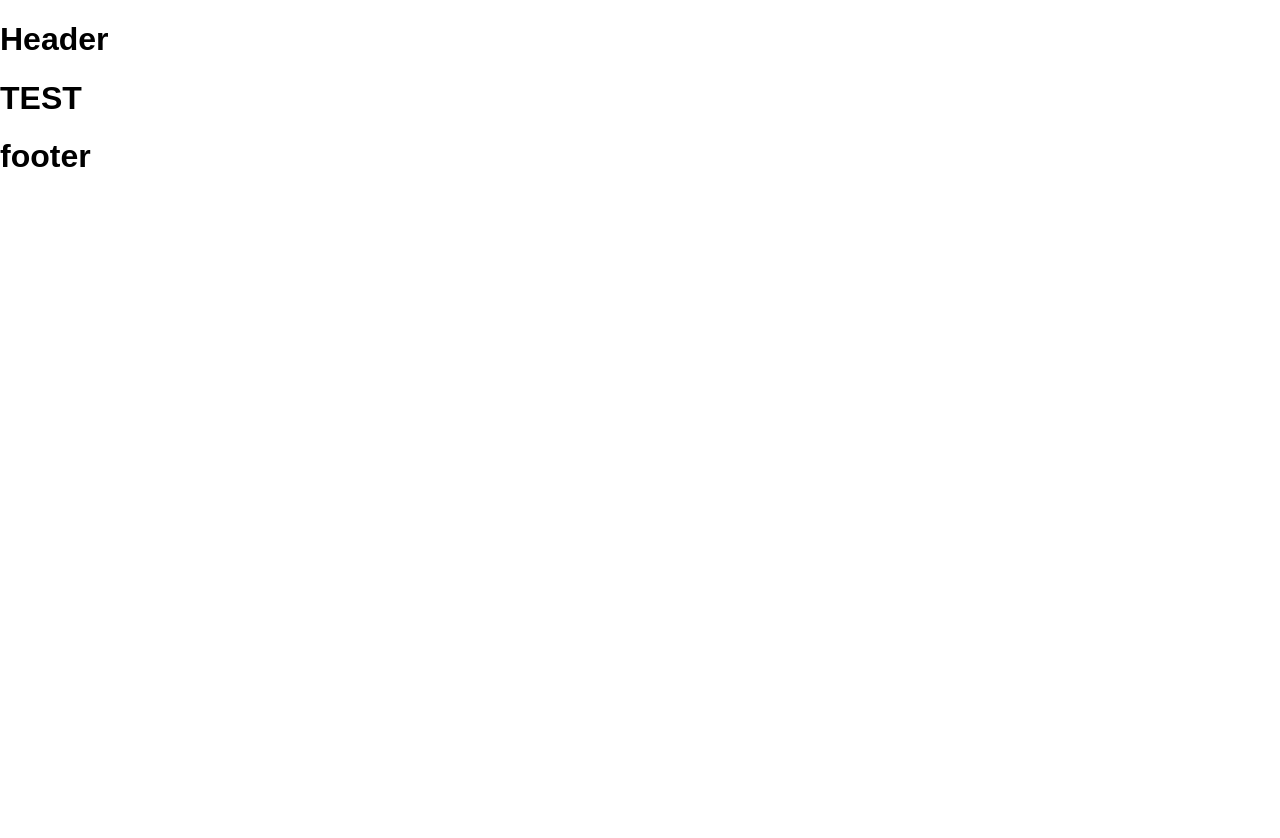
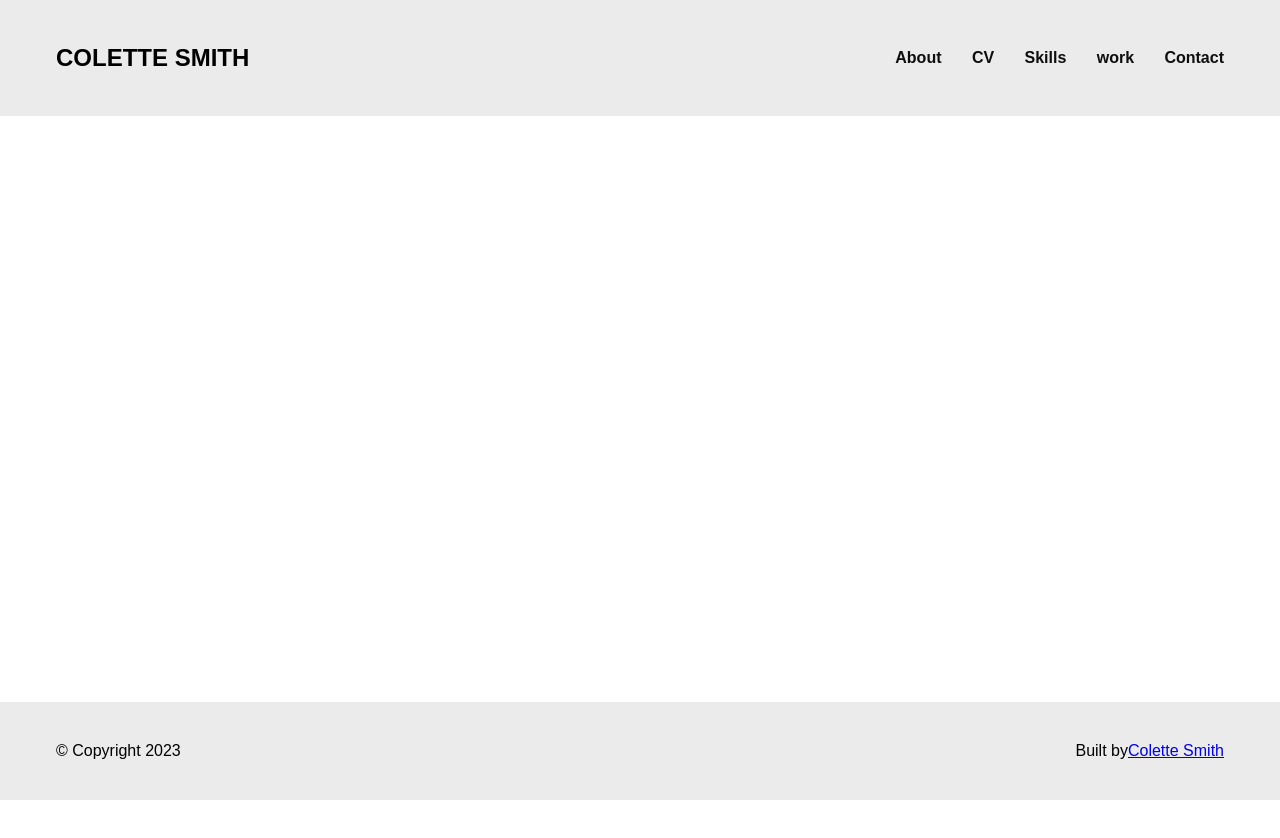
Before and after one commit to Letwah/colette-portfolio, a React (Vite) app: page / in a window 1280 px wide. Shown: the top 838 px of the page. Built offline with nearby package versions, Linux system fonts and the light colour scheme.

Commit message:
basic structure +styles

```diff
--- a/src/App.jsx
+++ b/src/App.jsx
@@ -3,12 +3,13 @@ import React from "react";
 import "./app.css";
 import Header from "./components/Header";
 import Footer from "./components/Footer";
+import Body from "./components/Body";
 
 const App = () => {
   return (
     <>
       <Header />
-      <h1>TEST </h1>
+      <Body />
       <Footer />
     </>
   );
--- /dev/null
+++ b/src/components/Body.jsx
@@ -0,0 +1,12 @@
+import React from "react";
+import "./body/body.css";
+
+const Body = () => {
+  return (
+    <>
+      <section className="content"></section>
+    </>
+  );
+};
+
+export default Body;
--- a/src/components/Footer.jsx
+++ b/src/components/Footer.jsx
@@ -1,9 +1,18 @@
 import React from "react";
+import "./footer/footer.css";
 
 const Footer = () => {
   return (
     <>
-      <h1>footer</h1>
+      <footer>
+        <p>&copy; Copyright 2023</p>
+        <p>
+          Built by
+          <a href="https://linkedIn/colette-smith" target="_blank">
+            Colette Smith
+          </a>
+        </p>
+      </footer>
     </>
   );
 };
--- a/src/components/Header.jsx
+++ b/src/components/Header.jsx
@@ -1,9 +1,41 @@
 import React from "react";
-
+import "./header/header.css";
 const Header = () => {
   return (
     <>
-      <h1>Header</h1>
+      <nav>
+        <h1 className="logo">Colette Smith</h1>
+        <ul className="navigation">
+          <li>
+            <a href="#about" className="nav-link">
+              About
+            </a>
+          </li>
+          <li>
+            <a href="#cv" className="nav-link">
+              CV
+            </a>
+          </li>
+          <li>
+            <a href="#skills" className="nav-link">
+              Skills
+            </a>
+          </li>
+          <li>
+            <a href="#work" className="nav-link">
+              work
+            </a>
+          </li>
+          <li>
+            <a href="#contact" className="nav-link">
+              Contact
+            </a>
+          </li>
+        </ul>
+        <button className="burger-menu" id="burger-menu">
+          <ion-icon className="bars" name="menu-outline"></ion-icon>
+        </button>
+      </nav>
     </>
   );
 };
--- /dev/null
+++ b/src/components/body/body.css
@@ -0,0 +1,3 @@
+.content {
+  min-height: 100vh;
+}
--- a/src/components/footer/footer.css
+++ b/src/components/footer/footer.css
@@ -0,0 +1,11 @@
+footer {
+  position: sticky;
+  bottom: 0;
+  left: 0;
+  z-index: 1;
+  display: flex;
+  align-items: center;
+  justify-content: space-between;
+  padding: 1.5rem 3.5rem;
+  background-color: #ebebeb;
+}
--- a/src/components/header/header.css
+++ b/src/components/header/header.css
@@ -0,0 +1,52 @@
+ul {
+  list-style-type: none;
+}
+
+h1.logo {
+  text-transform: uppercase;
+}
+
+nav {
+  position: sticky;
+  top: 0;
+  left: 0;
+  z-index: 1;
+  display: flex;
+  align-items: center;
+  justify-content: space-between;
+  padding: 1.5rem 3.5rem;
+  background-color: #ebebeb;
+}
+
+nav a {
+  text-decoration: none;
+  color: #0e0e0e;
+  transition: 0.3s ease;
+}
+
+nav a:hover {
+  color: limegreen;
+  border-bottom: 2px solid limegreen;
+}
+
+nav ul {
+  display: flex;
+  gap: 1.9rem;
+}
+
+nav ul li {
+  font-weight: 700;
+}
+
+.burger-menu {
+  color: #0e0e0e;
+  font-size: 2rem;
+  border: 0;
+  background-color: transparent;
+  cursor: pointer;
+  display: none;
+}
+
+body {
+  font-family: "Work Sans", sans-serif;
+}
```
